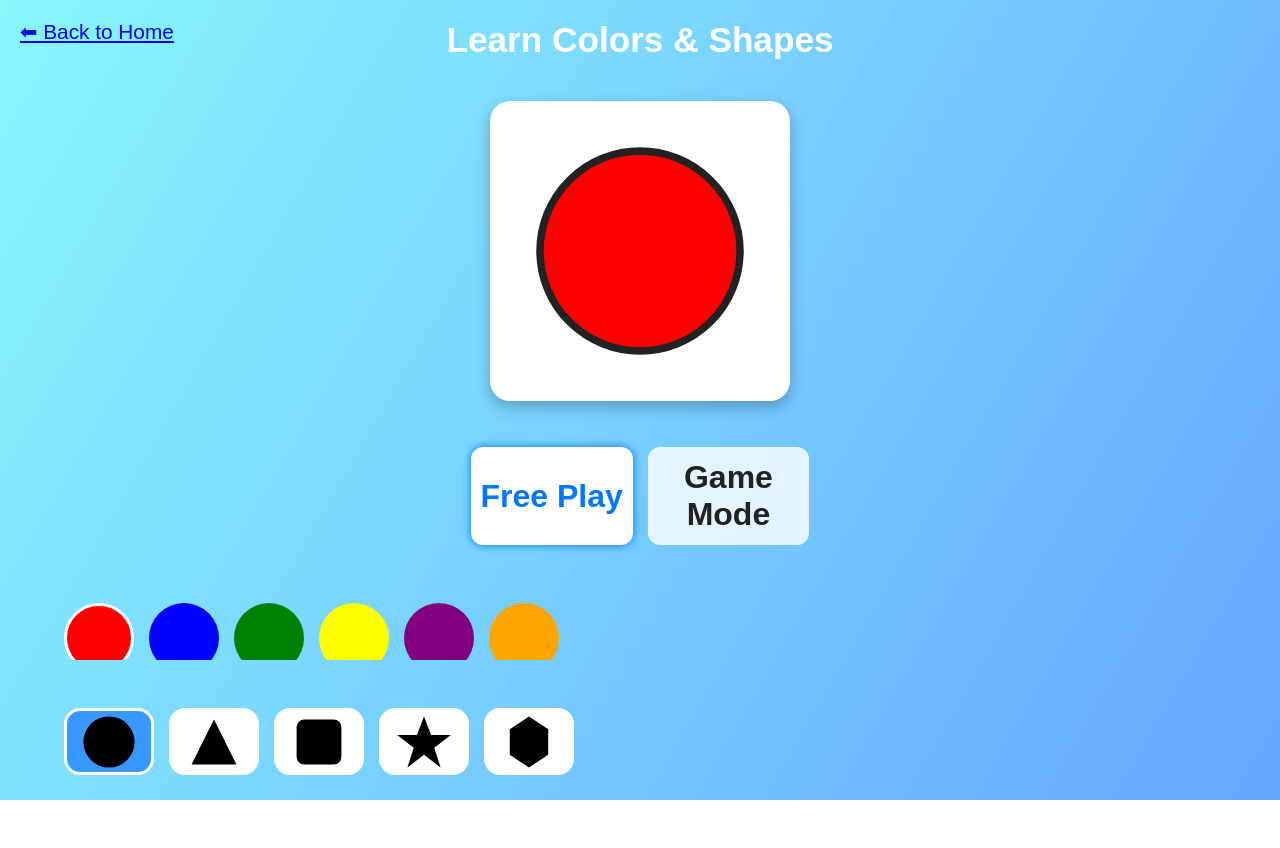
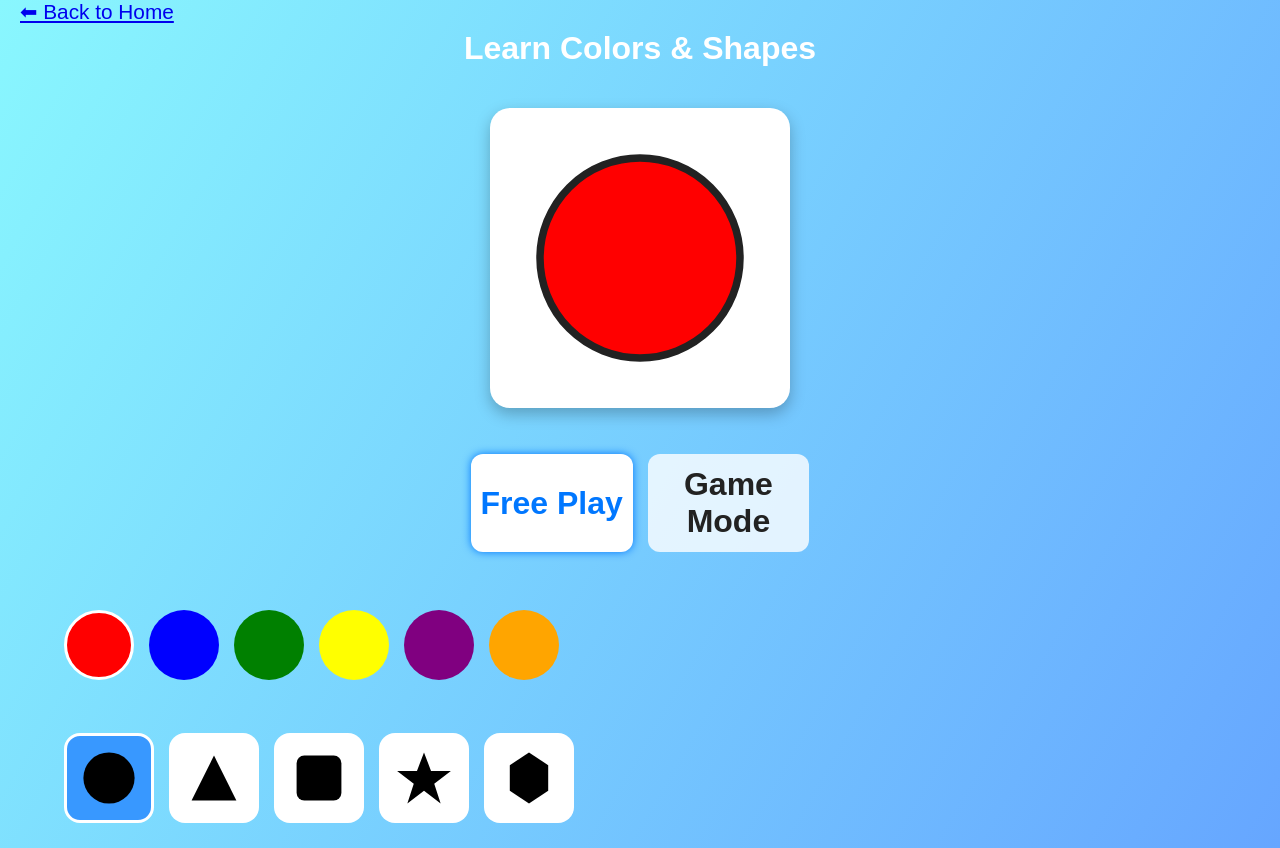
Before and after one commit to etrdevelopers/nitheesh1, a plain HTML site: page shape_color.html in a window 1280 px wide. Before the commit the page ends 800 px from the top, so only its background shows below. Drawn offline with Linux system fonts and the light colour scheme.

Commit message:
shape color

```diff
--- a/shape_color.html
+++ b/shape_color.html
@@ -5,30 +5,6 @@
 <meta name="viewport" content="width=device-width, initial-scale=1" />
 <title>Learn Colors & Shapes</title>
 <style>
-  /* Reset & base */
-  body {
-        font-family: Arial, sans-serif;
-        display: flex;
-        gap: 1rem;
-        justify-content: center;
-        align-items: center;
-        flex-direction: column;
-        height: 100vh;
-        margin: 0;
-        background: linear-gradient(120deg, #89f7fe, #66a6ff);
-        padding: 20px;
-        box-sizing: border-box;
-    }
-
-  h1 {
-    font-size: 2.2rem;
-    font-weight: 700;
-    margin: 0 0 15px;
-    text-align: center;
-    color: #fff;
-    user-select: none;
-  }
-
   /* Shape display */
   #shape-display {
     margin: 10px 0 15px;
--- a/styles.css
+++ b/styles.css
@@ -1,6 +1,31 @@
 .nav-link {
     position: absolute;
-    top: 20px;
+    top: 0px;
     left: 20px;
     font-size: 1.3rem;
 }
+
+body {
+    font-family: Arial, sans-serif;
+    display: flex;
+    gap: 1rem;
+    justify-content: center;
+    align-items: center;
+    flex-direction: column;
+    min-height: 100vh;
+    overflow-y: auto;
+    margin: 0;
+    background: linear-gradient(120deg, #89f7fe, #66a6ff);
+    padding: 20px;
+    box-sizing: border-box;
+}
+
+h1 {
+    font-size: 2rem;
+    font-weight: 700;
+    margin: 0 0 15px;
+    text-align: center;
+    color: #fff;
+    user-select: none;
+    margin-top: 10px;
+}
```
Also changed, not shown: identify_number.html (+0 -17 lines).
